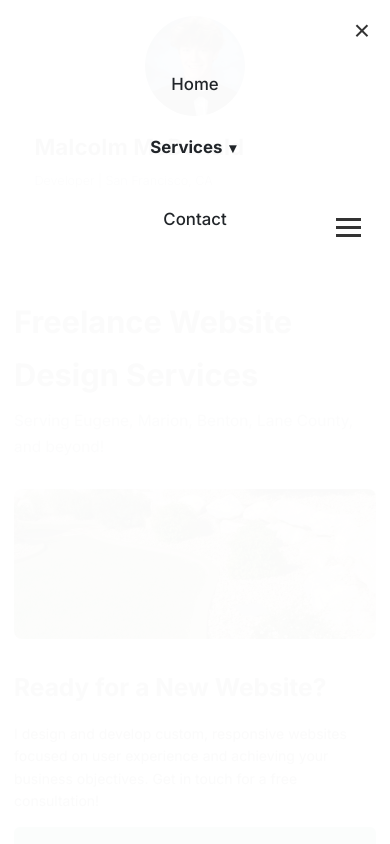
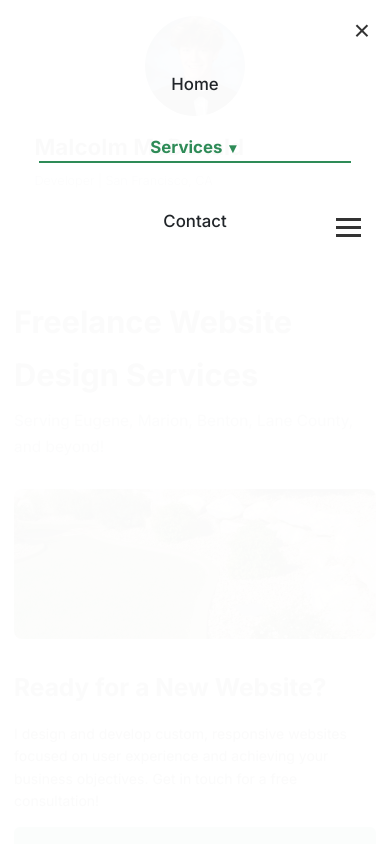
Before and after one commit to MalcolmMc23/MalcolmMcD.com, a React (Create React App) app: page /services/freelance-website-design in a window 390 px wide. Shown: the top 844 px of the page. Built offline with nearby package versions, Linux system fonts and the light colour scheme.

Commit message:
greeeeeeen

```diff
--- a/src/components/Header.css
+++ b/src/components/Header.css
@@ -31,6 +31,23 @@
 .nav-item.dropdown {
     position: relative; /* Needed for absolute positioning of dropdown content */
     display: inline-block; /* Keep it inline with other nav items */
+}
+
+/* Freelance page specific styling */
+.nav-item.dropdown.freelance-page > .nav-link {
+    color: #2E8B57; /* SeaGreen - matching the freelance page accent color */
+}
+
+.nav-item.dropdown.freelance-page > .nav-link:hover {
+    color: #256d45; /* Darker SeaGreen - matching the freelance page hover color */
+}
+
+.nav-item.dropdown.freelance-page > .nav-link.active {
+    border-bottom-color: #2E8B57; /* SeaGreen border for active state */
+}
+
+.nav-item.dropdown.freelance-page .dropdown-content {
+    border-top: 2px solid #2E8B57; /* SeaGreen top border for dropdown */
 }
 
 /* Style the main Services link within the dropdown */
@@ -83,6 +100,11 @@
 .dropdown-item:hover {
     background-color: var(--border-color); /* Use theme variable */
     color: var(--accent-color); /* Change text to accent blue on hover */
+}
+
+.nav-item.dropdown.freelance-page .dropdown-item:hover {
+    background-color: rgba(46, 139, 87, 0.1); /* Light SeaGreen background */
+    color: #2E8B57; /* SeaGreen text on hover */
 }
 
 /* Ensure right-section aligns items if needed (adjust based on header layout) */
@@ -249,6 +271,11 @@
         color: var(--accent-color);
     }
 
+    .nav-item.dropdown.freelance-page .dropdown-item:hover {
+        background-color: rgba(46, 139, 87, 0.1); /* Light SeaGreen background */
+        color: #2E8B57; /* SeaGreen text on hover */
+    }
+
     .right-section {
         /* Adjust right section for burger */
         padding-right: 0; /* Remove padding if burger aligns differently */
--- a/src/components/Header.js
+++ b/src/components/Header.js
@@ -1,9 +1,11 @@
 import React, { useState } from 'react';
-import { NavLink } from 'react-router-dom';
+import { NavLink, useLocation } from 'react-router-dom';
 import './Header.css'; // Import component-specific CSS
 
 function Header() {
     const [isMobileMenuOpen, setIsMobileMenuOpen] = useState(false);
+    const location = useLocation(); // Get current location
+    const isFreelancePage = location.pathname === '/services/freelance-website-design';
 
     const toggleMobileMenu = () => {
         setIsMobileMenuOpen(!isMobileMenuOpen);
@@ -35,7 +37,7 @@
                         {/* Close button for mobile */}
                         <button className="close-menu" onClick={toggleMobileMenu} aria-label="Close menu">&times;</button>
                         <NavLink to="/" className={({ isActive }) => isActive ? 'nav-link active' : 'nav-link'} onClick={() => setIsMobileMenuOpen(false)}>Home</NavLink>
-                        <div className="nav-item dropdown">
+                        <div className={`nav-item dropdown ${isFreelancePage ? 'freelance-page' : ''}`}>
                             {/* The NavLink for Services needs careful handling if it's also a trigger */}
                             <NavLink
                                 to="/services/freelance-website-design"
```
